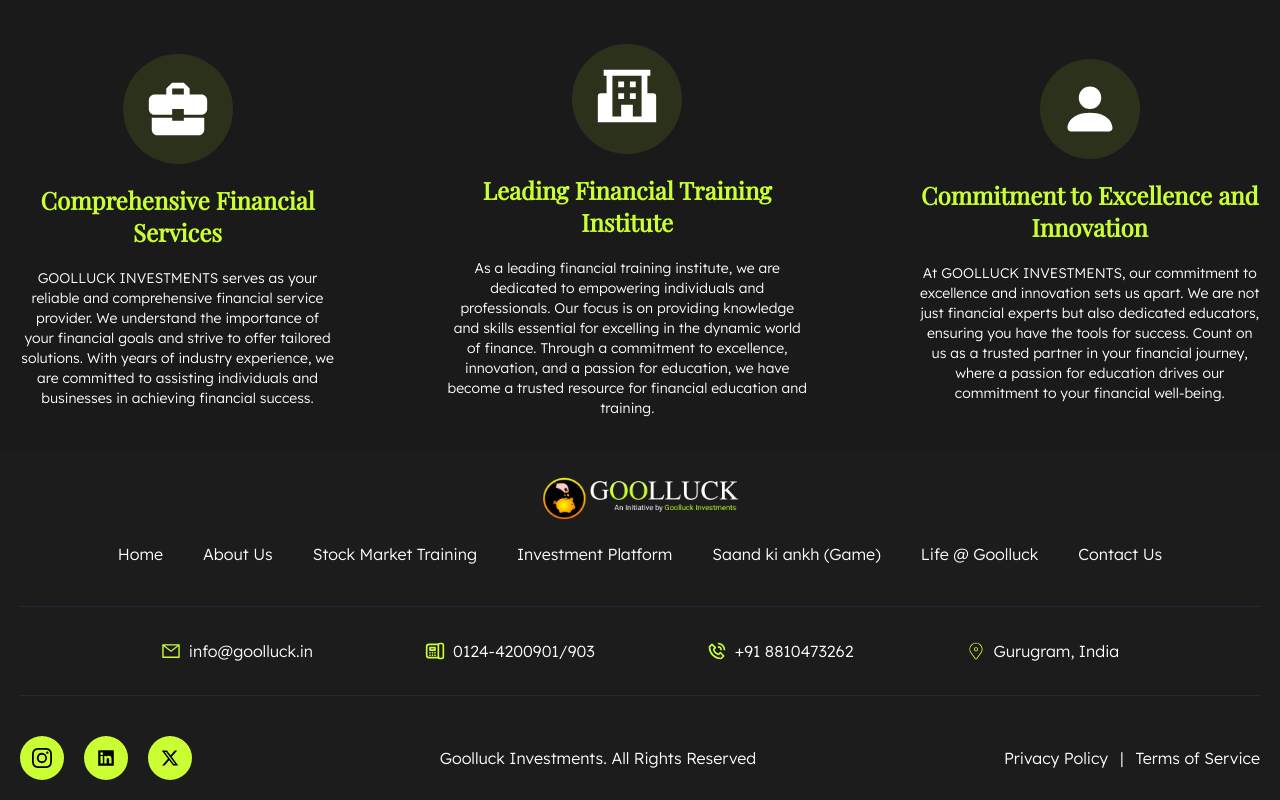
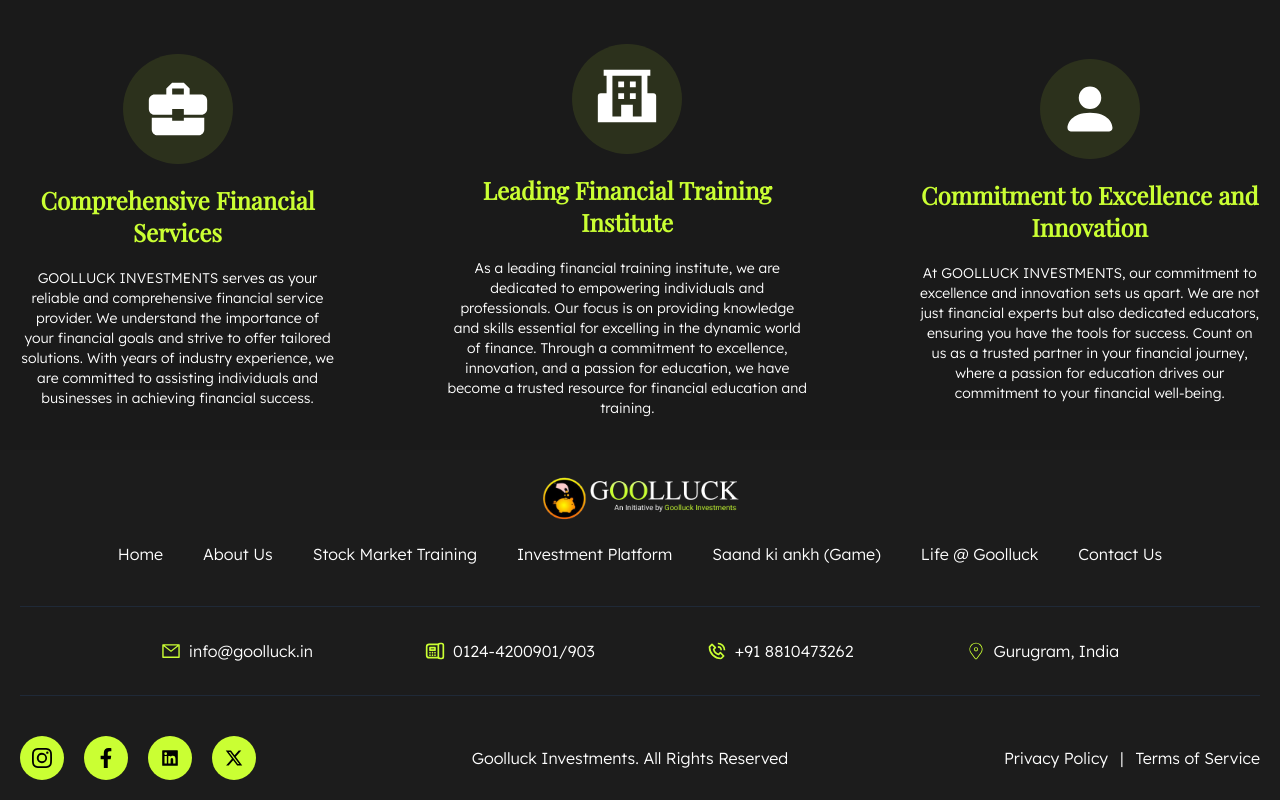
Before and after one commit to sai-ram-kaushik/goolluck, a Next.js app: page / in a window 1280 px wide. Shown: the part 848-1648 px from the top of the page. Built offline with nearby package versions, Linux system fonts and the light colour scheme.

Commit message:
updated with links in the footer section

```diff
--- a/constants/index.js
+++ b/constants/index.js
@@ -4,6 +4,7 @@
 import { BsInstagram } from "react-icons/bs";
 import { AiFillLinkedin } from "react-icons/ai";
 import { RiTwitterXFill } from "react-icons/ri";
+import { FaFacebookF } from "react-icons/fa";
 export const menuList = [
   { label: "Home", path: "/", key: "Home" },
   { label: "About Us", path: "/about", key: "About" },
@@ -57,19 +58,25 @@
   {
     label: "Instagram",
     icon: <BsInstagram size={20} />,
-    path: "",
+    path: "https://instagram.com/goolluck_investments?igshid=MTk0NTkyODZkYg==",
     key: "Instagram",
+  },
+  {
+    label: "Facebook",
+    icon: <FaFacebookF size={20} />,
+    path: "https://www.facebook.com/goolluckinvestment/",
+    key: "facebook",
   },
   {
     label: "LinkedIn",
     icon: <AiFillLinkedin size={20} />,
-    path: "",
+    path: "http://www.linkedin.com/in/goolluck-investments-8a5a862a0",
     key: "LinkedIn",
   },
   {
     label: "Twitter",
     icon: <RiTwitterXFill size={20} />,
-    path: "",
+    path: "https://twitter.com/Goolluck_Invest",
     key: "Twitter",
   },
 ];
--- a/sections/Footer.jsx
+++ b/sections/Footer.jsx
@@ -55,7 +55,11 @@
               <div
                 key={link.key}
                 className="bg-secondary text-black rounded-full p-3">
-                <div>{link.icon}</div>
+                <a href={link.path} target="_blank">
+                  <div>
+                    {link.icon}
+                  </div>
+                </a>
               </div>
             ))}
           </div>
```
